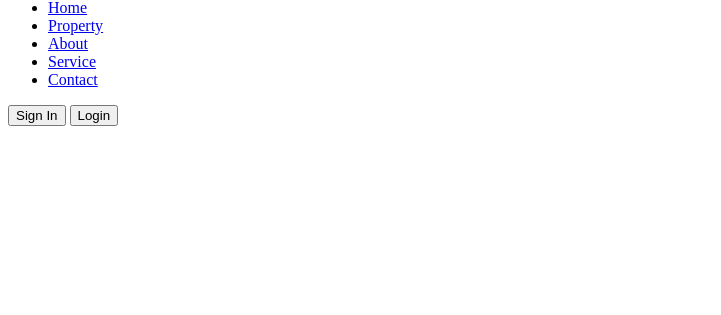
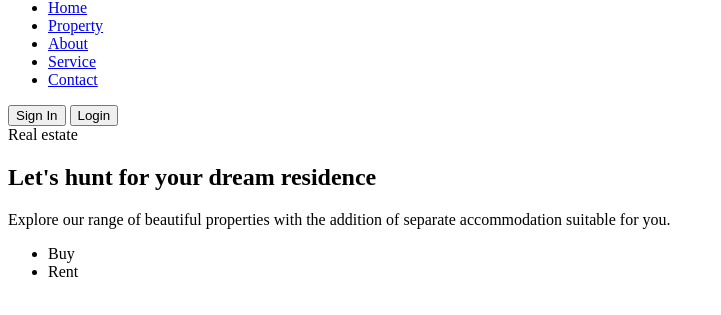
Before and after one commit to kdubrovsky/real-estate-lp, a plain HTML site: page source/pug/index.pug in a window 1280 px wide. Shown: the part 69-384 px from the top of the page, without its empty margins (0-721 px from the left). Drawn offline with nearby package versions, Linux system fonts and the light colour scheme; files that its build step writes are made by us from their sources; files whose address does not match are found by name.

Commit message:
Add hero html structure

```diff
--- a/source/pug/index.pug
+++ b/source/pug/index.pug
@@ -28,3 +28,16 @@ html(lang="en")
                         .auth-controls
                             button.btn-secondary Sign In
                             button.btn-primary Login
+        section.hero
+            .content-zone
+                .hero__content
+                    .tag Real estate
+                    h1.hero__title Let's hunt for your dream residence
+                    .hero__description
+                        p Explore our range of beautiful properties with the addition of separate accommodation suitable for you.
+                .search-form
+                    ul.search-form__tabs
+                        li.search-form__tab.searchform__tab--active Buy
+                        li.search-form__tab.searchform__tab--normal Rent
+                    form.search-form__buy
+                    form.search-form__rent
```
Also changed, not shown: public/index.html.
